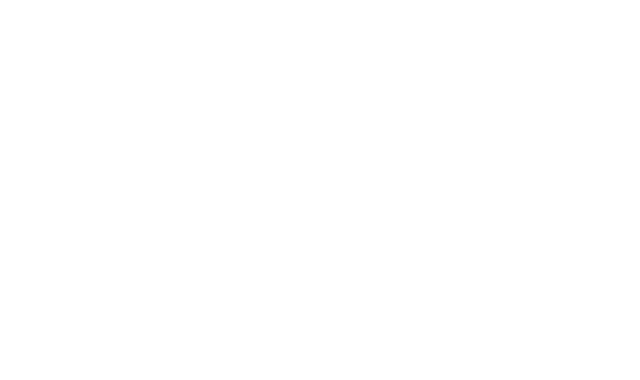
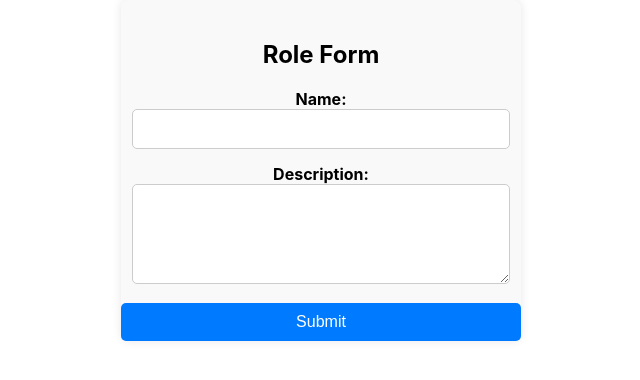
Before and after one commit to Magesh-agira/AgiraHire_Frontend, a React (Create React App) app: page /role in a window 1280 px wide. Before the commit this address had no page. Shown: the top 380 px of the page, without its empty margins (319-959 px from the left). Built offline with nearby package versions, Linux system fonts and the light colour scheme.

Commit message:
done adding the login function

```diff
--- a/src/App.css
+++ b/src/App.css
@@ -1,3 +1,4 @@
+
 .App {
   text-align: center;
   background-image: "D:\React\AgiraHire\AgiraHire_Frontend\public\pexels-johannes-plenio-1103970.jpg";
--- a/src/App.js
+++ b/src/App.js
@@ -9,6 +9,7 @@ import Home from './Component/Home';
 import Login from './Component/Login';
 import SideNavigation from './Component/SideNavigation';
 import Dashboard from './Component/Dashboard';
+import RoleForm from './Component/Role';
 
 
 function App() {
@@ -25,6 +26,8 @@ function App() {
           <Route path='/home' element={<Home/>}/>
           <Route path='/login' element={<Login/>}/>
           <Route path='/dashboard' element={<Dashboard/>}/>
+          <Route path='/role' element={<RoleForm/>}/>
+
 
 
 
--- a/src/Component/Login.jsx
+++ b/src/Component/Login.jsx
@@ -18,19 +18,21 @@ const Login = () => {
     setPasswordError('');
     setLoginError('');
 
-    // Validate email
-    // if (!email) {
-    //   setEmailError('Please enter your email');
-    //   return;
-    // } else if (!/^[\w-\.]+@([\w-]+\.)+[\w-]{2,4}$/.test(email)) {
-    //   setEmailError('Please enter a valid email');
-    //   return;
-    // }
+    //Validate email
+    if (!email) {
+      setEmailError('Please enter your email');
+      return;
+    } else if (!/^[\w-\.]+@([\w-]+\.)+[\w-]{2,4}$/.test(email)) {
+      setEmailError('Please enter a valid email');
+      return;
+
+    }
 
     // Validate password
-    // if (!password) {
-    //   setPasswordError('Please enter a password');
-    //   return;
+    if (!password) {
+      setPasswordError('Please enter a password');
+      return;
+    }
     // } else if (password.length < 8) {
     //   setPasswordError('The password must be 8 characters or longer');
     //   return;
@@ -42,8 +44,14 @@ const Login = () => {
               .then((res)=>{
                 console.log(res.data);
 
-                if(res.data === "Incorrect password"){
-                  alert("Password Incorrect")
+                if(res.data.message === "Login successful"){
+                  alert("Login successful");
+                  navigate("/dashboard  ");
+                }
+                else if (res.data.message==="Incorrect password"){
+                  console.log("incoreecttttt");
+                  alert("Incorrect password");
+
                 }
               })
               .catch((err)=>{
--- /dev/null
+++ b/src/Component/Role.jsx
@@ -0,0 +1,65 @@
+import React, { useState } from 'react';
+import axios from 'axios';
+import './Roleform.css'; // Import CSS file
+
+const RoleForm = () => {
+  const [formData, setFormData] = useState({
+    name: '',
+    description: ''
+  });
+
+  const handleChange = (e) => {
+    const { name, value } = e.target;
+    setFormData(prevState => ({
+      ...prevState,
+      [name]: value
+    }));
+  };
+
+  const handleSubmit = async (e) => {
+    e.preventDefault();
+    try {
+      const response = await axios.post('https://localhost:7199/api/Auth/addRole', formData);
+      console.log('Response:', response.data);
+      // Reset form fields
+      setFormData({
+        name: '',
+        description: ''
+      });
+    } catch (error) {
+      console.error('Error:', error);
+    }
+  };
+
+  return (
+    <div className="role-form-container">
+      <h2>Role Form</h2>
+      <form onSubmit={handleSubmit}>
+        <div>
+          <label htmlFor="name">Name:</label>
+          <input
+            type="text"
+            id="name"
+            name="name"
+            value={formData.name}
+            onChange={handleChange}
+            required
+          />
+        </div>
+        <div>
+          <label htmlFor="description">Description:</label>
+          <textarea
+            id="description"
+            name="description"
+            value={formData.description}
+            onChange={handleChange}
+            required
+          />
+        </div>
+        <button type="submit">Submit</button>
+      </form>
+    </div>
+  );
+};
+
+export default RoleForm;
--- /dev/null
+++ b/src/Component/Roleform.css
@@ -0,0 +1,64 @@
+/* RoleForm.css */
+/* body{
+    padding-top: 130px;
+} */
+
+.role-form-container {
+    max-width: 400px;
+    margin: 0 auto;
+    padding-top: 20px;
+    background-color: #f9f9f9;
+    border-radius: 8px;
+    box-shadow: 0px 0px 10px rgba(0, 0, 0, 0.1);
+  }
+
+  .role-form-container h2 {
+    margin-bottom: 20px;
+    text-align: center;
+  }
+
+  .role-form-container form {
+    display: flex;
+    flex-direction: column;
+  }
+
+  .role-form-container label {
+    font-weight: bold;
+    margin-bottom: 5px;
+  }
+
+  .role-form-container input[type="text"],
+  .role-form-container textarea {
+    padding: 10px;
+    margin-bottom: 15px;
+    border: 1px solid #ccc;
+    border-radius: 5px;
+    font-size: 16px;
+    width: calc(100% - 22px); /* Adjusted width for input elements */
+  }
+
+  .role-form-container textarea {
+    min-height: 100px;
+  }
+
+  .role-form-container button {
+    padding: 10px 20px;
+    background-color: #007bff;
+    color: #fff;
+    border: none;
+    border-radius: 5px;
+    font-size: 16px;
+    cursor: pointer;
+    transition: background-color 0.3s ease;
+  }
+
+  .role-form-container button:hover {
+    background-color: #0056b3;
+  }
+
+  /* Responsive Styles */
+  @media only screen and (max-width: 600px) {
+    .role-form-container {
+      max-width: 10%;
+    }
+  }
```
